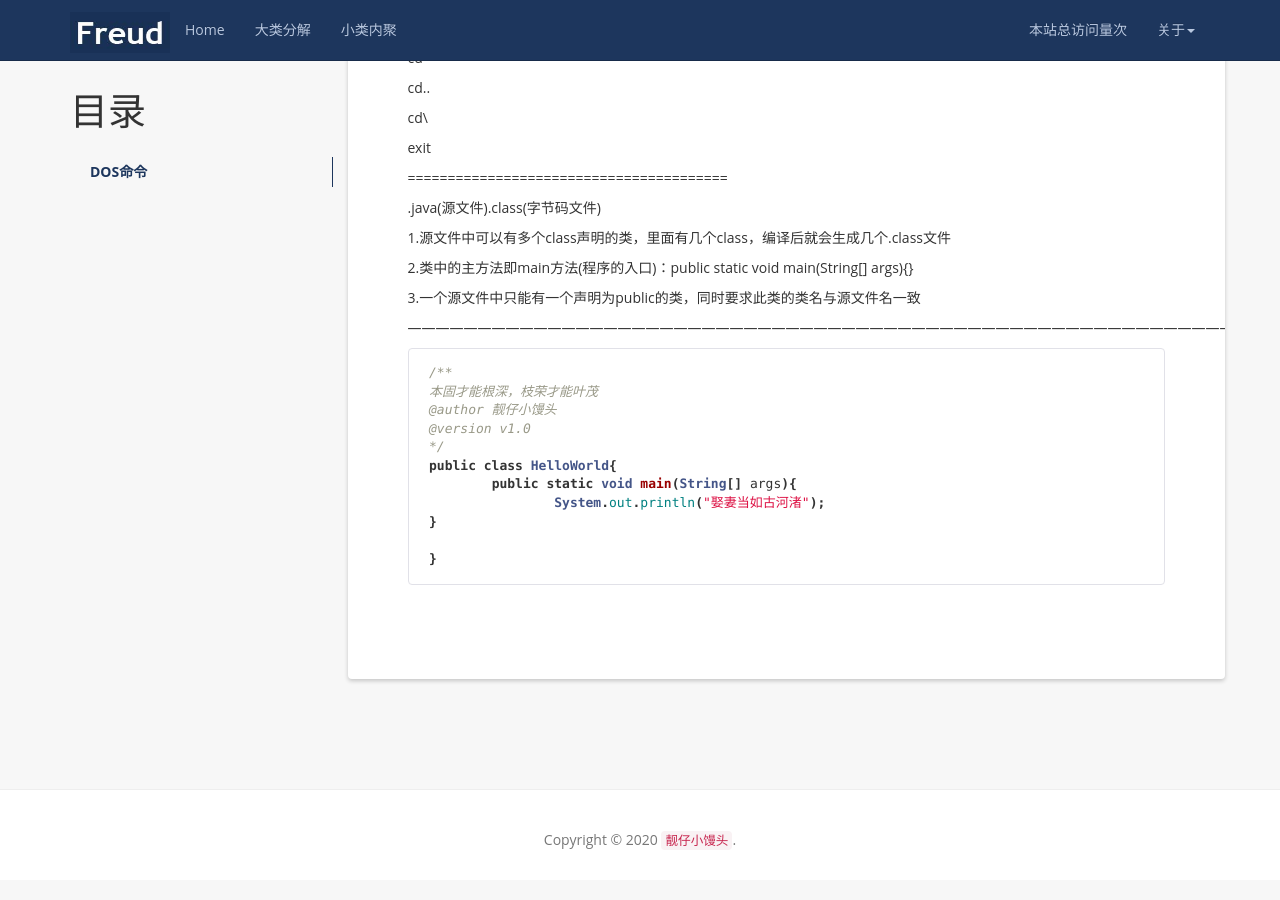
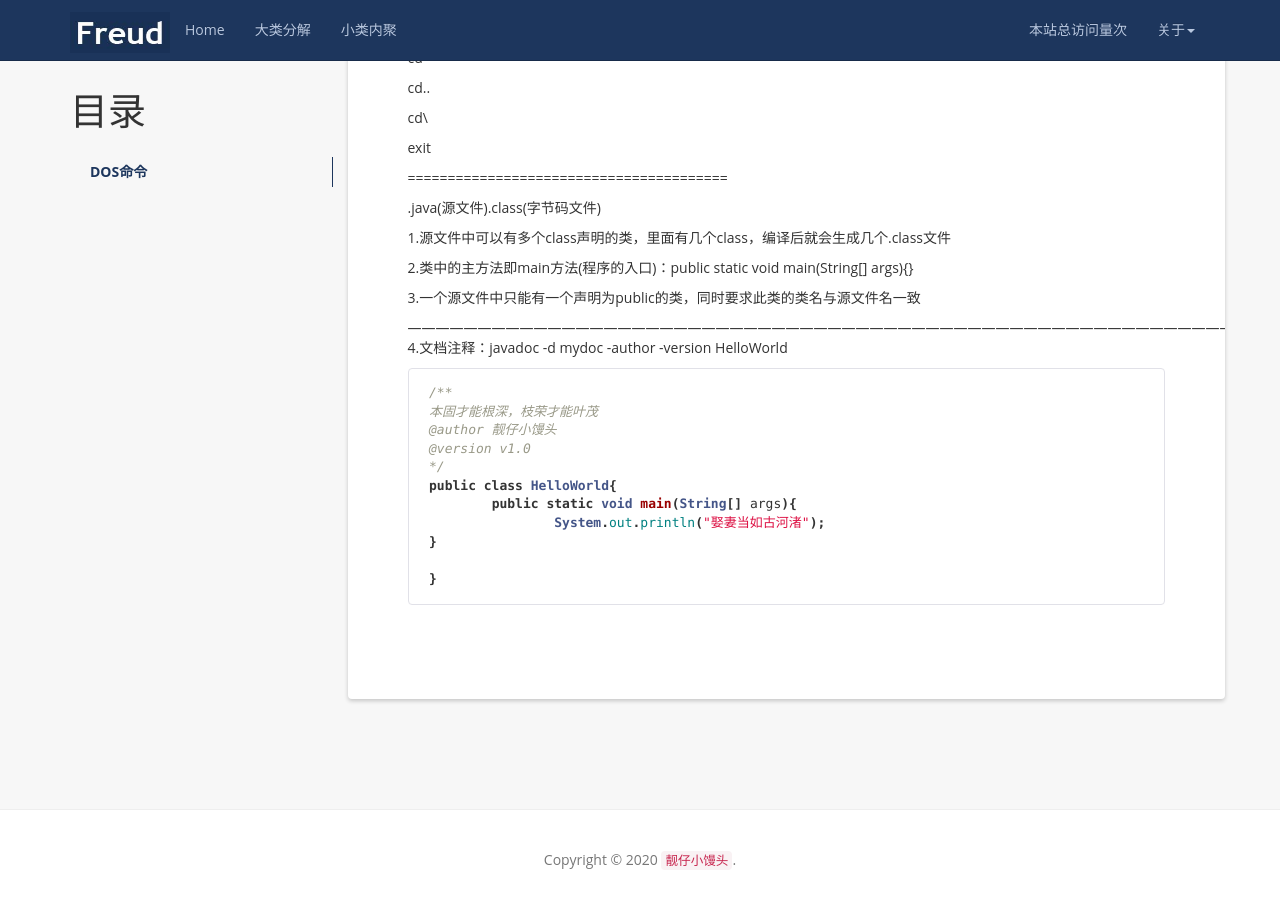
Before and after one commit to oldrive/oldrive.github.io, a Jekyll site: the page built from _posts/2020-01-03-day1.md, in a window 1280 px wide and 900 px high, scrolled down 664 px. Built offline with Jekyll 4.4.1, drawn with Linux system fonts in a browser that asks for light colours; nearby versions of some CDN libraries; a script that is not in the unit is left out; comment, search, counter and statistics services are not loaded.

Commit message:
Update 2020-01-03-day1.md

````diff
--- a/_posts/2020-01-03-day1.md
+++ b/_posts/2020-01-03-day1.md
@@ -56,6 +56,9 @@ exit
 
 
 ———————————————————————————————————————————————————————————————————————————————————————
+4.文档注释：javadoc -d mydoc -author -version HelloWorld
+
+
 ```java
 /**
 本固才能根深，枝荣才能叶茂
````
